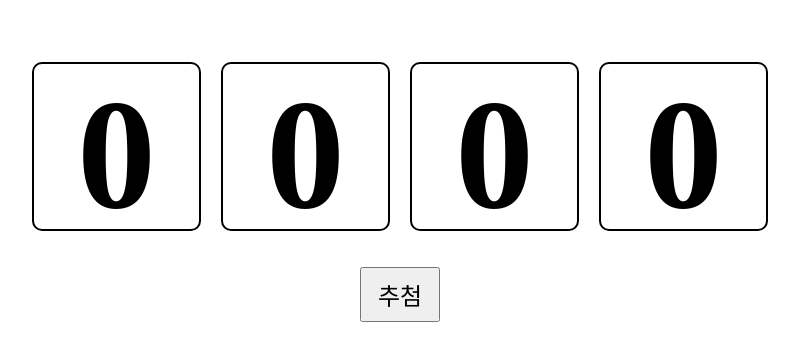
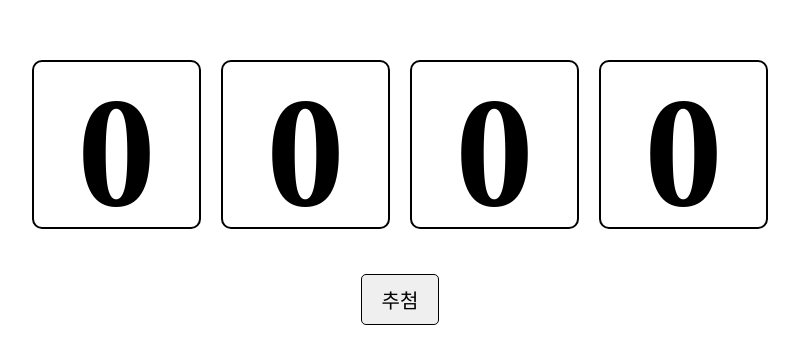
Before and after one commit to JJIIIINN/Sports_event_lottery_service, a React (Create React App) app in the folder sports_event_lottery_service/: page / in a window 1280 px wide. Shown: the part 216-580 px from the top of the page, without its empty margins (240-1039 px from the left). Built offline with nearby package versions, Linux system fonts and the light colour scheme.

Commit message:
feat: ui적으로 약간 수정

```diff
--- a/sports_event_lottery_service/public/index.html
+++ b/sports_event_lottery_service/public/index.html
@@ -2,7 +2,7 @@
 <html lang="en">
   <head>
     <meta charset="utf-8" />
-    <link rel="icon" href="%PUBLIC_URL%/favicon.ico" />
+    <link rel="icon" href="%PUBLIC_URL%/Icon.png" />
     <meta name="viewport" content="width=device-width, initial-scale=1" />
     <meta name="theme-color" content="#000000" />
     <meta
@@ -24,7 +24,7 @@
       work correctly both with client-side routing and a non-root public URL.
       Learn how to configure a non-root public URL by running `npm run build`.
     -->
-    <title>React App</title>
+    <title>학번 추첨기</title>
   </head>
   <body>
     <noscript>You need to enable JavaScript to run this app.</noscript>
--- a/sports_event_lottery_service/src/Lottery/style.ts
+++ b/sports_event_lottery_service/src/Lottery/style.ts
@@ -29,7 +29,12 @@ export const Number = styled.div`
 `;
 
 export const Button = styled.button`
-	margin-top: 1rem;
-	padding: 0.5rem 1rem;
-	font-size: 1.5rem;
+	margin-top: 25px;
+	padding: 10px 20px;
+	font-size: 20px;
+	border-radius: 5px;
+	border: 1.5px solid black;
+	&:disabled {
+		border: 1.5px solid rgba(178, 178, 178, 1);
+	}
 `;
```
Also changed, not shown: sports_event_lottery_service/public/Icon.png (added).
